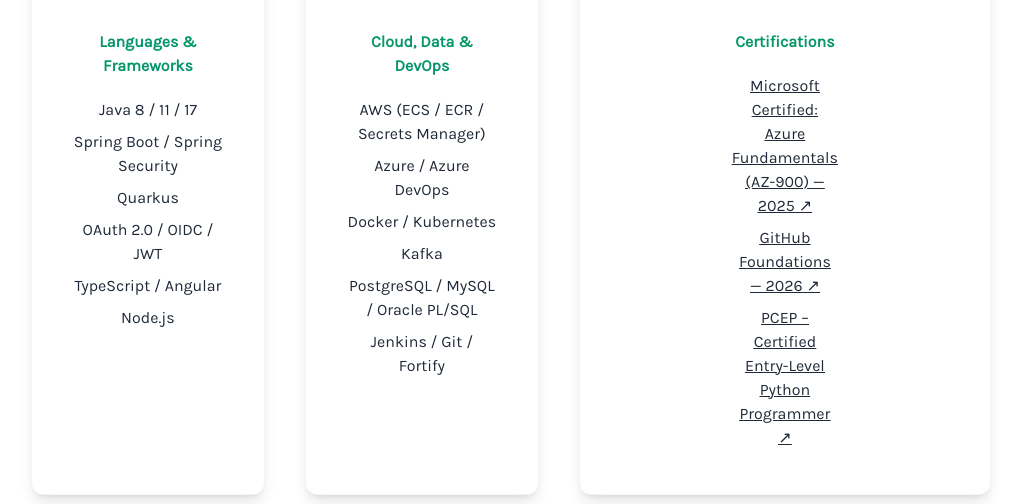
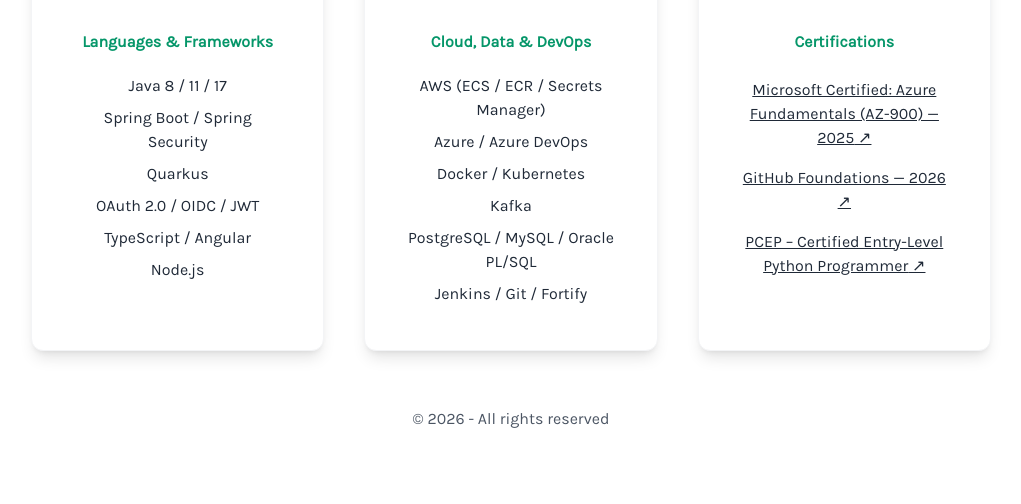
Before and after one commit to charold29/charoldev-portfolio, a React (Vite) app: page / in a window 1280 px wide. Shown: the part 1607-2111 px from the top of the page, without its empty margins (129-1150 px from the left). After the commit the page ends 2054 px from the top, so only its background shows below. Built offline with nearby package versions, Linux system fonts and the light colour scheme; grey boxes are pictures that could not be loaded.

Commit message:
feat: improve certification link previews

```diff
--- a/src/components/Skills.jsx
+++ b/src/components/Skills.jsx
@@ -19,19 +19,37 @@
         <img src="/medal-dynamic-color.png" alt="Medal icon" className="w-32 h-32 object-contain mx-auto" />
         <h4 className="py-4 font-bold text-emerald-600 dark:text-emerald-400">Certifications</h4>
         {CERTIFICATIONS.map((cert, index) => (
-          <p
+          <div
             key={index}
-            className="group relative flex min-h-16 items-center justify-center px-28 py-1 text-gray-800 dark:text-gray-300 underline"
+            className="group relative w-full py-1"
           >
-            <a href={cert.link} target="_blank" rel="noopener noreferrer">
+            <a
+              href={cert.link}
+              target="_blank"
+              rel="noopener noreferrer"
+              className="block py-1 text-gray-800 underline transition-colors hover:text-emerald-500 dark:text-gray-300 dark:hover:text-emerald-400"
+            >
               {cert.title}
             </a>
-            <img
-              src={cert.previewImg}
-              alt={`${cert.title} preview`}
-              className="pointer-events-none absolute right-0 top-1/2 h-14 w-24 -translate-y-1/2 rounded-lg object-cover opacity-0 shadow-2xl ring-2 ring-emerald-500/70 scale-95 transition-all duration-300 group-hover:scale-100 group-hover:opacity-100 group-focus-within:scale-100 group-focus-within:opacity-100 dark:ring-emerald-400/70"
-            />
-          </p>
+            <div className="pointer-events-none invisible absolute bottom-full left-1/2 z-50 mb-3 w-72 max-w-[calc(100vw-4rem)] -translate-x-1/2 translate-y-2 scale-95 opacity-0 transition-all duration-200 ease-out group-hover:visible group-hover:translate-y-0 group-hover:scale-100 group-hover:opacity-100 group-focus-within:visible group-focus-within:translate-y-0 group-focus-within:scale-100 group-focus-within:opacity-100">
+              <div className="rounded-2xl border border-gray-200 bg-white/95 p-2 shadow-2xl ring-1 ring-emerald-500/20 backdrop-blur-md dark:border-emerald-500/30 dark:bg-gray-900/95">
+                <div className="aspect-video overflow-hidden rounded-xl border border-gray-100 bg-gray-100 dark:border-gray-800 dark:bg-gray-800">
+                  <img
+                    src={cert.previewImg}
+                    alt={`Preview of ${cert.title}`}
+                    className="h-full w-full object-cover transition-transform duration-300 group-hover:scale-105 group-focus-within:scale-105"
+                  />
+                </div>
+                <div className="mt-2 flex items-center justify-between gap-2 px-1 text-left">
+                  <span className="text-[10px] font-bold uppercase tracking-wider text-emerald-600 dark:text-emerald-400">
+                    Official Credential
+                  </span>
+                  <span className="whitespace-nowrap text-[10px] text-gray-400">Click to verify ↗</span>
+                </div>
+              </div>
+              <div className="mx-auto -mt-1.5 h-3 w-3 rotate-45 border-b border-r border-gray-200 bg-white dark:border-emerald-500/30 dark:bg-gray-900" />
+            </div>
+          </div>
         ))}
       </div>
     </div>
```
Also changed, not shown: 1 other file (tests, documents, lock files or other folders).
